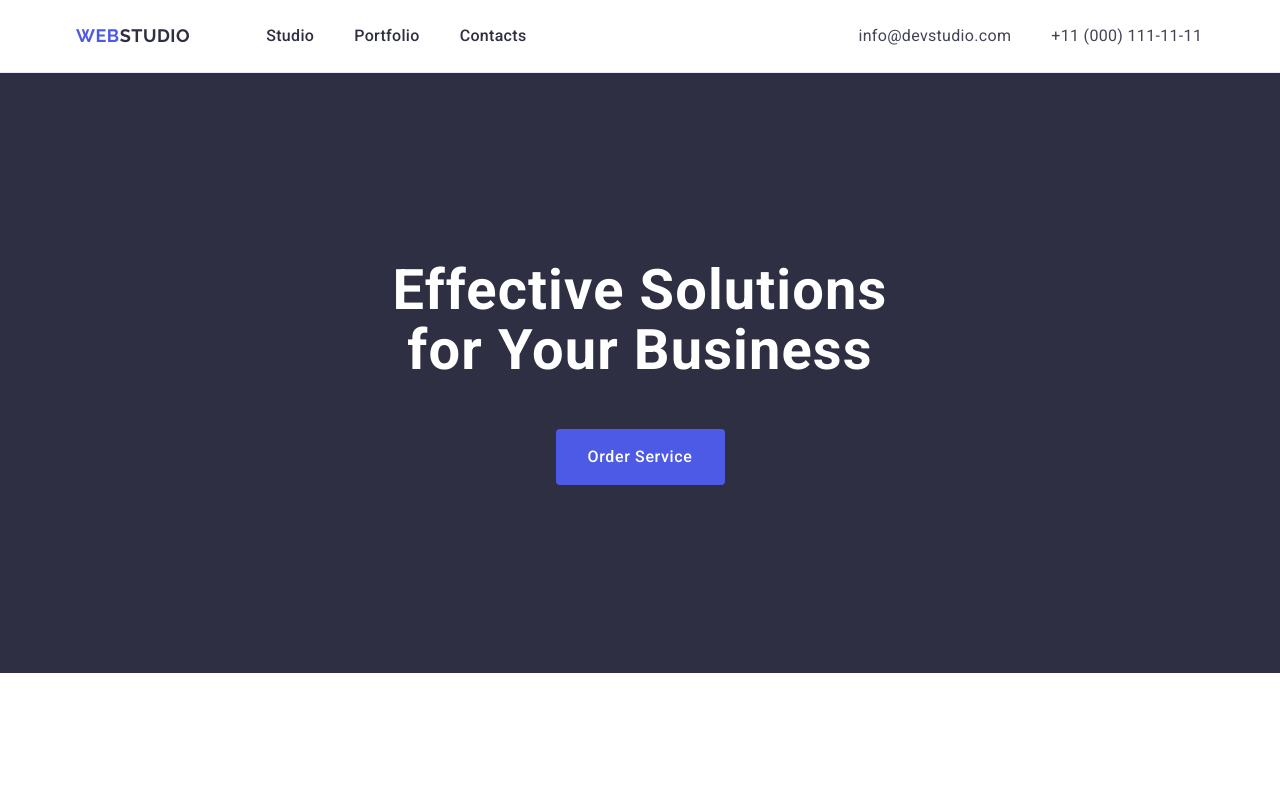
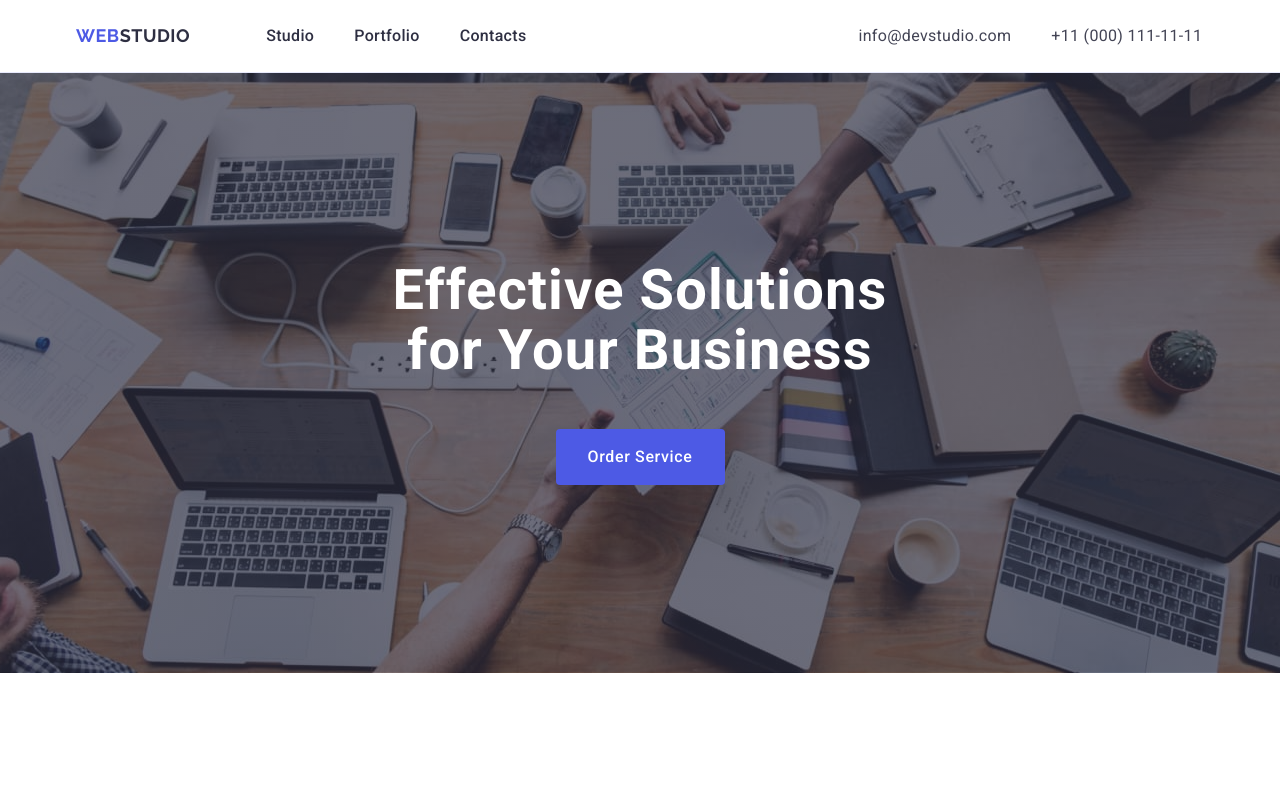
Before and after one commit to pxlmady/goit-markup-hw-04, a plain HTML site: page index.html in a window 1280 px wide. Shown: the top 789 px of the page. Drawn offline with nearby package versions, Linux system fonts and the light colour scheme.

Commit message:
hw-04-01

```diff
--- a/css/styles.css
+++ b/css/styles.css
@@ -103,6 +103,14 @@ img {
 
 .main-section {
     background-color: #2e2f42;
+    background-image: linear-gradient(
+        to bottom,
+        rgba(46, 47, 66, 0.7),
+        rgba(46, 47, 66, 0.7)),
+    url(/images/people-office.jpg);
+    background-repeat: no-repeat;
+    background-position: center;
+    background-size: cover;
     padding: 188px 0;
 }
 
```
Also changed, not shown: images/people-office.jpg (added).
